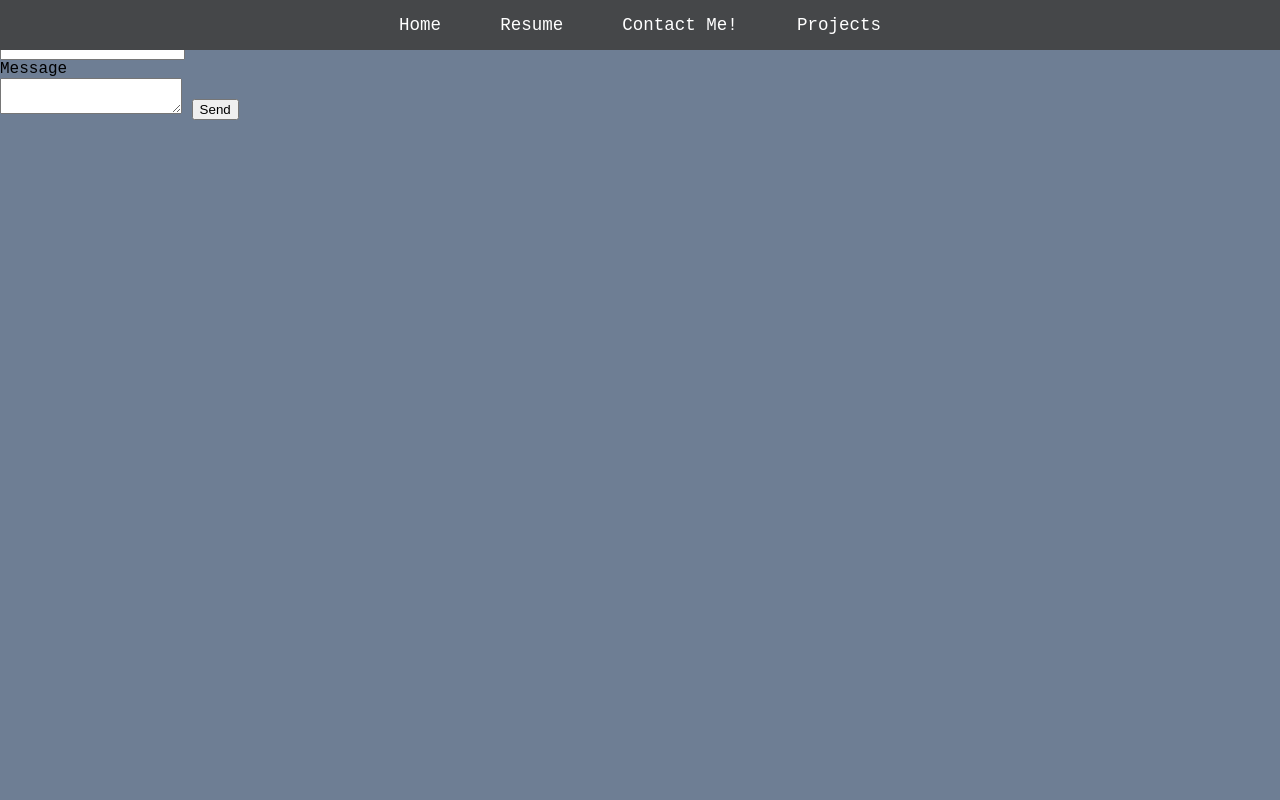
After one commit to ldtags/portfolio, a Flask app: page /contact in a window 1280 px wide. The commit adds this page. Run offline with Flask 2, Linux system fonts and the light colour scheme.

Commit message:
fixed header

```diff
--- a/app.py
+++ b/app.py
@@ -19,6 +19,9 @@ def sorting():
 def resume():
     return render_template("resume.html")
 
+@app.route('/contact')
+def contact():
+    return render_template("contact.html")
 
 if __name__ == "__main__":
     app.run(debug=True)
--- a/static/css/style.css
+++ b/static/css/style.css
@@ -5,7 +5,7 @@
 
 body, html {
     font-family: 'Courier New', Courier, monospace;
-    overflow-x: hidden;
+    overflow: hidden;
     overscroll-behavior: none;
     background-color: #6e7e94;
     width: 100%;
--- /dev/null
+++ b/templates/contact.html
@@ -0,0 +1,22 @@
+<!DOCTYPE html>
+<html>
+
+    {% include "format/header.html" %}
+
+    <body>
+        <div class="contact-container">
+            <form id="contact-form">
+                <div class="contact-row">
+                    <input type="hidden" name="contact_number">
+                    <label>Name</label><br>
+                    <input type="text" name="user_name">
+                    <label>Email</label><br>
+                    <input type="email" name="user_email">
+                </div>
+                <label>Message</label><br>
+                <textarea name="message"></textarea>
+                <input type="submit" value="Send">
+            </form>
+        </div>
+    </body>
+</html>
--- a/templates/format/header.html
+++ b/templates/format/header.html
@@ -10,14 +10,14 @@
     <nav class="nav">
         <div class="nav-content">
             <ul class="nav-list">
-                <li><a href="/">Home</a></li>
-                <li><a href="/resume">Resume</a></li>
-                <!-- <li><a>Contact Me!</a></li> -->
+                <a href="/"><li>Home</li></a>
+                <a href="/resume"><li>Resume</li></a>
+                <a href="/contact"><li>Contact Me!</li></a>
                 <li class="dropdown">
                     <a>Projects</a>
                     <ul class="project-dropdown-content">
                         <!-- <li><a class="project-dropdown-item" href="/btree">B+Tree Visualizer</a></li> -->
-                        <li><a class="project-dropdown-item" href="/sorting">Sorting Algorithm Visualizer</a></li>
+                        <a class="project-dropdown-item" href="/sorting"><li>Sorting Algorithm Visualizer</li></a>
                     </ul>
                 </li>
             </ul>
--- a/templates/resume.html
+++ b/templates/resume.html
@@ -8,7 +8,7 @@
                 src="https://docs.google.com/document/d/e/2PACX-1vSSd0VpbswJkyxJ0yZUbiXCASEG99Aop2Fs9MrrnVrlFBfs5JYFXyI8vi-e-qK1hd-1xdBvsckeyWAR/pub?embedded=true"
                 frameBorder="0"
                 scrolling="no"
-                height="100%"
+                height="120%"
                 width="100%"
                 class="resume-pdf"
             ></iframe>
@@ -17,4 +17,5 @@
             </div>
         </div>
     </body>
+
 </html>
```
Also changed, not shown: other parts of static/css/style.css (+19 -14 lines), static/javascript/footer.js (deleted, +0 -14 lines), templates/index.html (+6 -13 lines), templates/format/footer.html (added), 1 other file.
